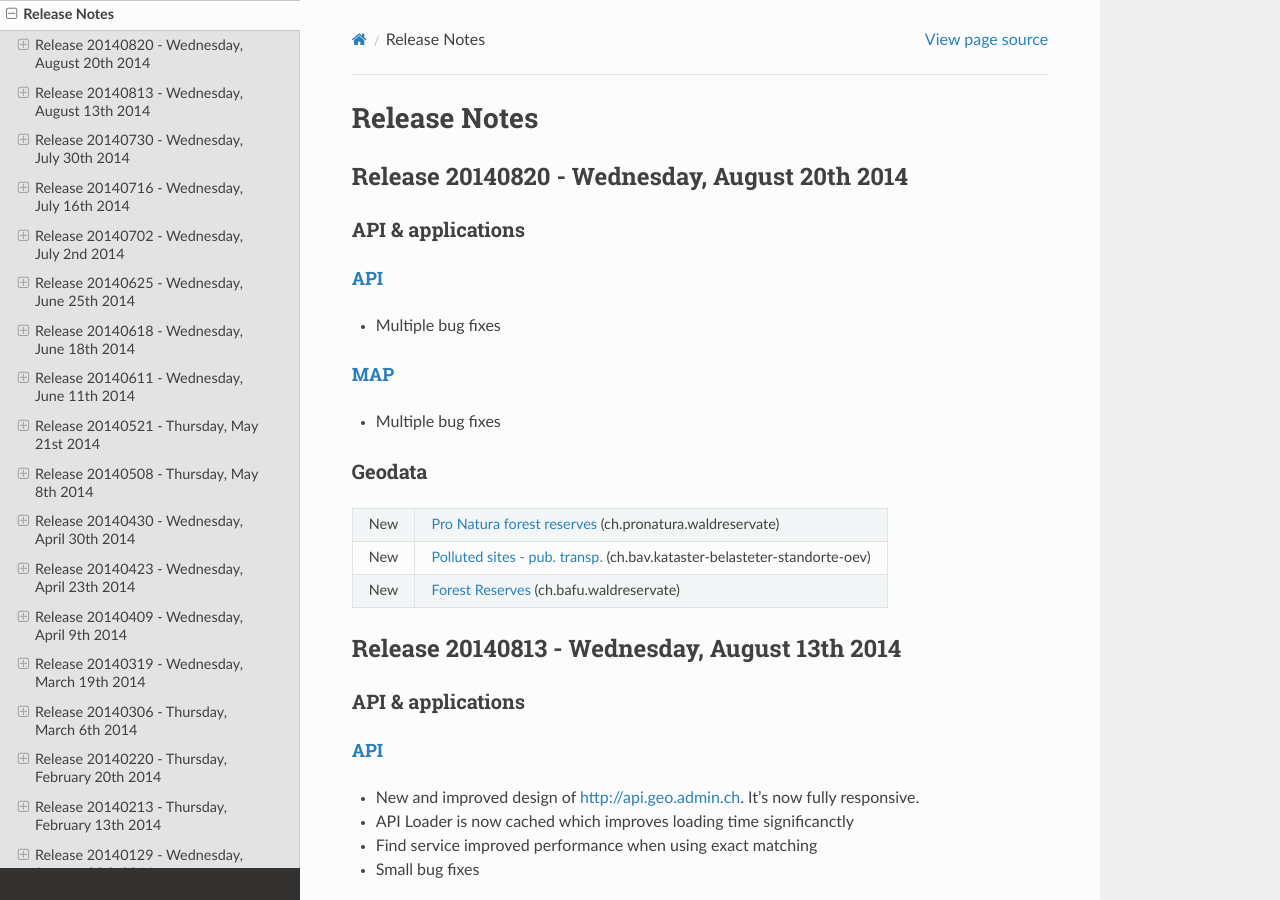
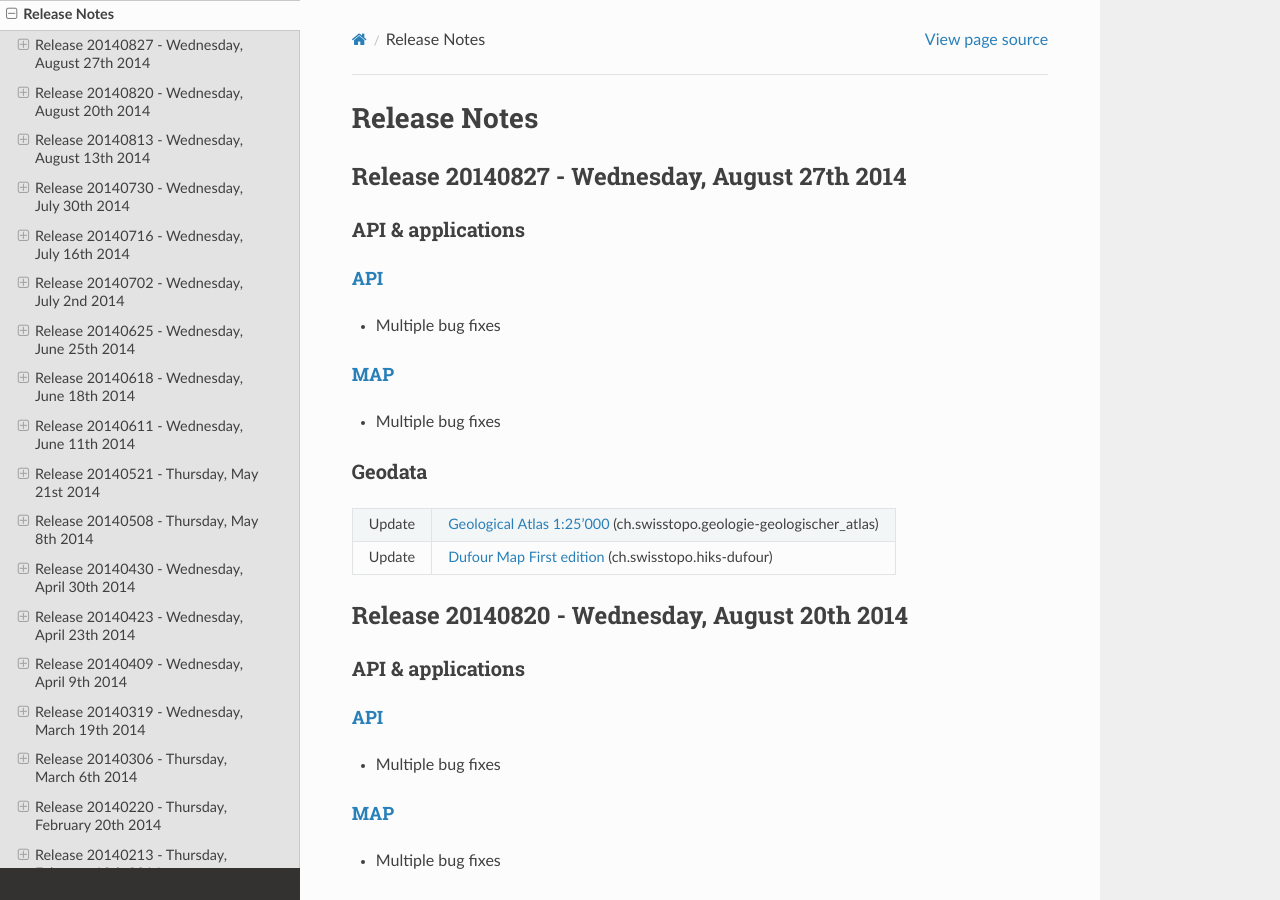
Before and after one commit to swisstopo-test/doc-chsdi3, a Sphinx documentation site: the page built from source/releasenotes/index.rst, in a window 1280 px wide and 900 px high. Built offline with Sphinx 7.4.7 and the Read the Docs theme 2.0.0, drawn with Linux system fonts in a browser that asks for light colours; pages that are not in the unit, such as notebooks, are missing from menus.

Commit message:
release notes deploy 20140827 ltclm

```diff
--- a/source/releasenotes/index.rst
+++ b/source/releasenotes/index.rst
@@ -8,6 +8,35 @@
 Release Notes
 =============
 .. _releasenotes:
+
+.. _releasenotes_20140827:
+
+Release 20140827 - Wednesday, August 27th 2014
+-----------------------------------------------
+
+API & applications
+******************
+
+`API <//api3.geo.admin.ch>`__
+'''''''''''''''''''''''''''''
+
+- Multiple bug fixes
+
+
+`MAP <//map.geo.admin.ch>`__
+'''''''''''''''''''''''''''''
+
+- Multiple bug fixes
+
+
+Geodata
+********
+
++--------+------------------------------------------------------------------------------------------------------------------------------------------------------------------------------------------------------+
+| Update | `Geological Atlas 1:25'000 <//map.geo.admin.ch/?layers=ch.swisstopo.geologie-geologischer_atlas>`__ (ch.swisstopo.geologie-geologischer_atlas)                                                       |
++--------+------------------------------------------------------------------------------------------------------------------------------------------------------------------------------------------------------+
+| Update | `Dufour Map First edition <//map.geo.admin.ch/?layers=ch.swisstopo.hiks-dufour>`__ (ch.swisstopo.hiks-dufour)                                                                                        |
++--------+------------------------------------------------------------------------------------------------------------------------------------------------------------------------------------------------------+
 
 .. _releasenotes_20140820:
 
@@ -39,8 +68,6 @@ Geodata
 +--------+------------------------------------------------------------------------------------------------------------------------------------------------------------------------------------------------------+
 | New    | `Forest Reserves <//map.geo.admin.ch/?layers=ch.bafu.waldreservate>`__ (ch.bafu.waldreservate)                                                                                                       |
 +--------+------------------------------------------------------------------------------------------------------------------------------------------------------------------------------------------------------+
-
-
 
 
 .. _releasenotes_20140813:
```
